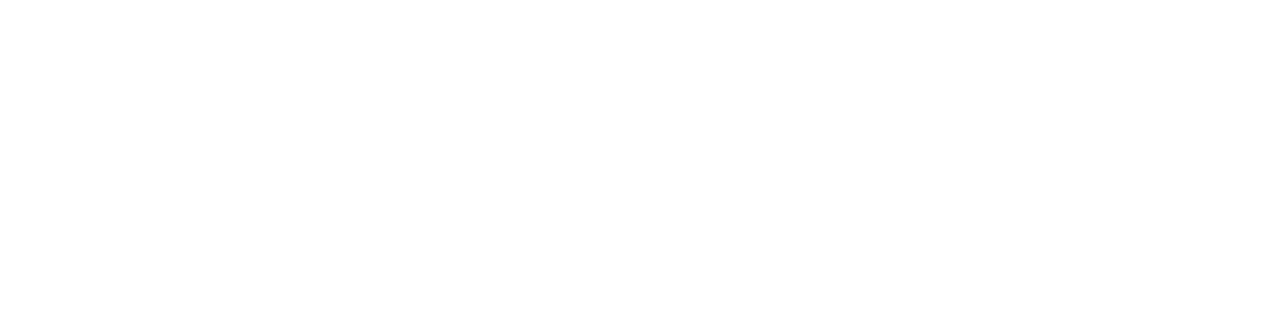
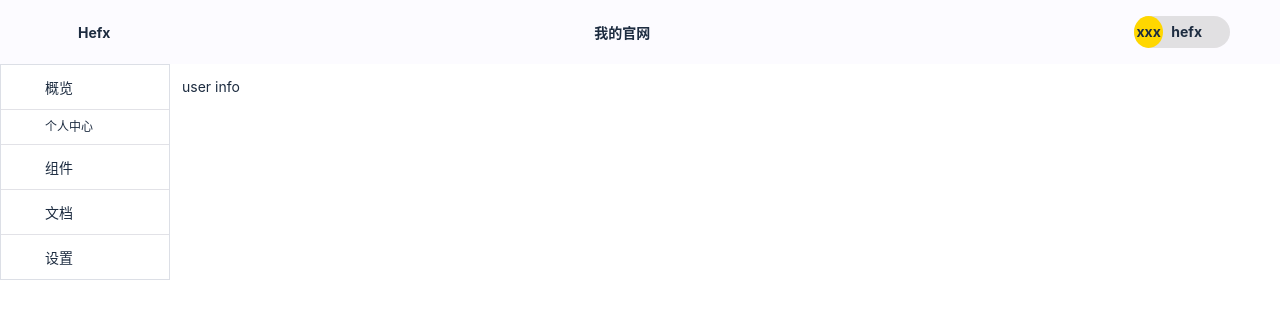
Before and after one commit to Hefeixiong/reactUI, a React (Create React App) app: page /doc/userinfo in a window 1280 px wide. Before the commit this address had no page. Shown: the top 318 px of the page. Built offline with nearby package versions, Linux system fonts and the light colour scheme.

Commit message:
add userinfo route

```diff
--- a/src/App.tsx
+++ b/src/App.tsx
@@ -2,12 +2,15 @@
 import { BrowserRouter, Routes, Route } from "react-router-dom";
 import Home from "./home/Index";
 import Doc from "./doc/index";
+import UserInfo from "./views/userIfno";
 function App() {
   return (
     <BrowserRouter>
       <Routes>
         <Route path="/" element={<Home />}></Route>
-        <Route path="doc" element={<Doc />}></Route>
+        <Route path="doc" element={<Doc />}>
+          <Route path="userinfo" element={<UserInfo />}></Route>
+        </Route>
       </Routes>
     </BrowserRouter>
   );
--- a/src/components/sidebar/Sidebar.tsx
+++ b/src/components/sidebar/Sidebar.tsx
@@ -1,4 +1,5 @@
 import React from "react";
+import { Link } from "react-router-dom";
 import "./sidebar.scss";
 
 function Sidebar() {
@@ -14,9 +15,9 @@
           </div>
           <div className="divider"></div>
 
-          <div className="second-item">
+          <Link className="second-item" to="/doc/userinfo">
             <span>个人中心</span>
-          </div>
+          </Link>
         </div>
 
         <div className="divider"></div>
--- a/src/doc/index.tsx
+++ b/src/doc/index.tsx
@@ -11,7 +11,9 @@
       <Navbar />
       <div className="main-wrapper">
         <Sidebar />
-        <div className="main-solt">sfsdfsdfsd</div>
+        <div className="main-solt">
+          <Outlet />
+        </div>
       </div>
     </div>
   );
--- /dev/null
+++ b/src/views/userIfno/index.tsx
@@ -0,0 +1,7 @@
+import React from "react";
+
+function UserInfo() {
+  return <div>user info</div>;
+}
+
+export default UserInfo;
```
